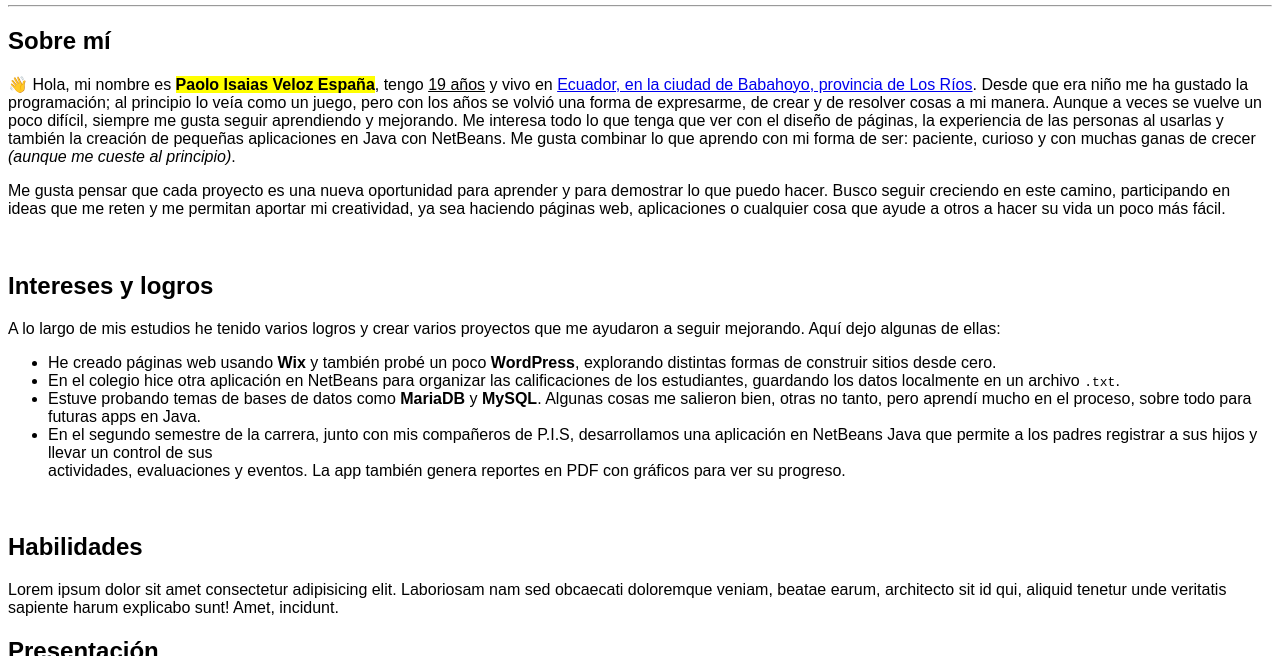
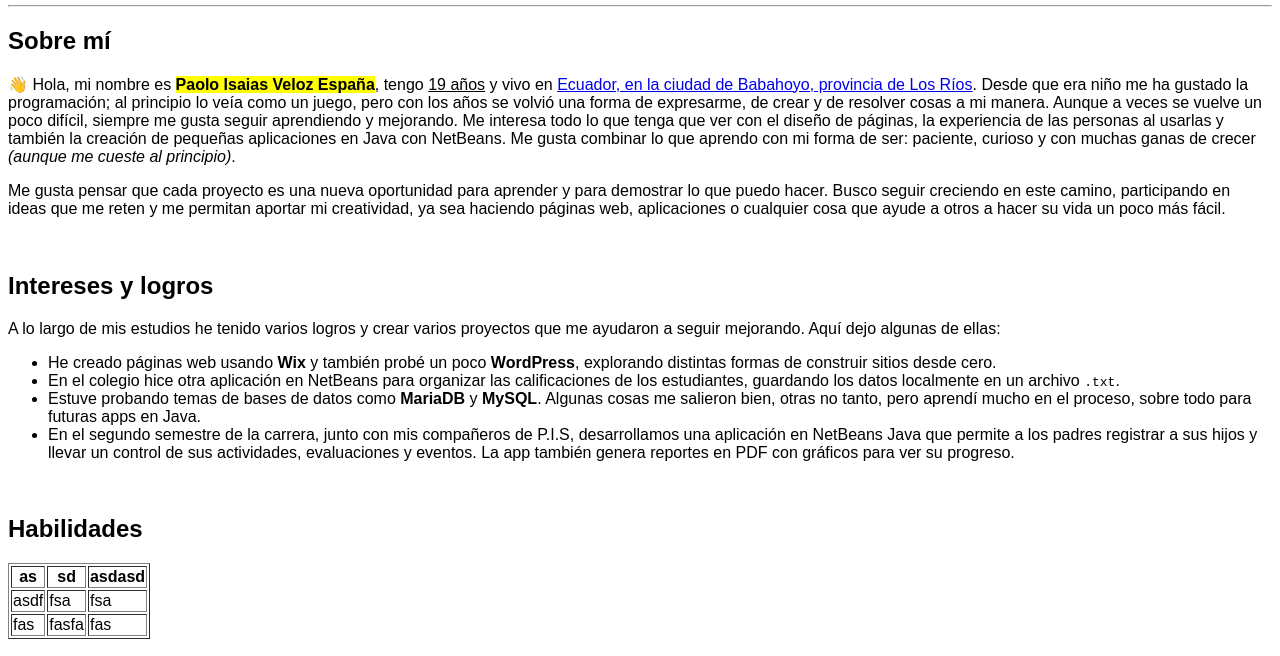
Before and after one commit to paoloveloz/Repositorio, a plain HTML site: page index.html in a window 1280 px wide. Shown: the part 312-968 px from the top of the page. Drawn offline with Linux system fonts and the light colour scheme.

Commit message:
Update index.html: + Probando la etiqueta "table" + Se corrigio el tamaño del video de prueba

```diff
--- a/index.html
+++ b/index.html
@@ -55,23 +55,40 @@
                 <li>He creado páginas web usando <strong>Wix</strong> y también probé un poco <strong>WordPress</strong>, explorando distintas formas de construir sitios desde cero.</li>
                 <li>En el colegio hice otra aplicación en NetBeans para organizar las calificaciones de los estudiantes, guardando los datos localmente en un archivo <code>.txt</code>.</li>
                 <li>Estuve probando temas de bases de datos como <strong>MariaDB</strong> y <strong>MySQL</strong>. Algunas cosas me salieron bien, otras no tanto, pero aprendí mucho en el proceso, sobre todo para futuras apps en Java.</li>
-                <li>En el segundo semestre de la carrera, junto con mis compañeros de P.I.S, desarrollamos una aplicación en NetBeans Java que permite a los padres registrar a sus hijos y llevar un control de sus <br>actividades, evaluaciones y eventos. La app también genera reportes en PDF con gráficos para ver su progreso.</li>
+                <li>En el segundo semestre de la carrera, junto con mis compañeros de P.I.S, desarrollamos una aplicación en NetBeans Java que permite a los padres registrar a sus hijos y llevar un control de sus actividades, evaluaciones y eventos. La app también genera reportes en PDF con gráficos para ver su progreso.</li>
             </ul><br>
         </section>
 
         <!-- Habilidades -->
         <section id="habilidades">
             <h2>Habilidades</h2>
-            <p>
-                Lorem ipsum dolor sit amet consectetur adipisicing elit. Laboriosam nam sed obcaecati doloremque veniam, beatae earum, architecto sit id qui, aliquid tenetur unde veritatis sapiente harum explicabo sunt! Amet, incidunt.
-            </p>
+            <table border="1">
+                <thead>
+                    <tr>
+                        <th>as</th>
+                        <th>sd</th>
+                        <th>asdasd</th>
+                    </tr>
+                </thead>
+                <tbody>
+                    <tr>
+                        <td>asdf</td>
+                        <td>fsa</td>
+                        <td>fsa</td>
+                    </tr>
+                    <tr>
+                        <td>fas</td>
+                        <td>fasfa</td>
+                        <td>fas</td>
+                    </tr>
+            </table>
         </section>
 
         <!-- Presentación (Multimedia) -->
         <section id="presentacion">
             <h2>Presentación</h2>
             <!-- Video de presentación de prueba, no es el video oficial -->
-            <video controls width="470">
+            <video controls width="380">
                 <source src="Videos/Video 1 Prueba - Whatever Happens.mp4" type="video/mp4">
                 Tu navegador no soporta la etiqueta de vídeo.
             </video><br>
```
